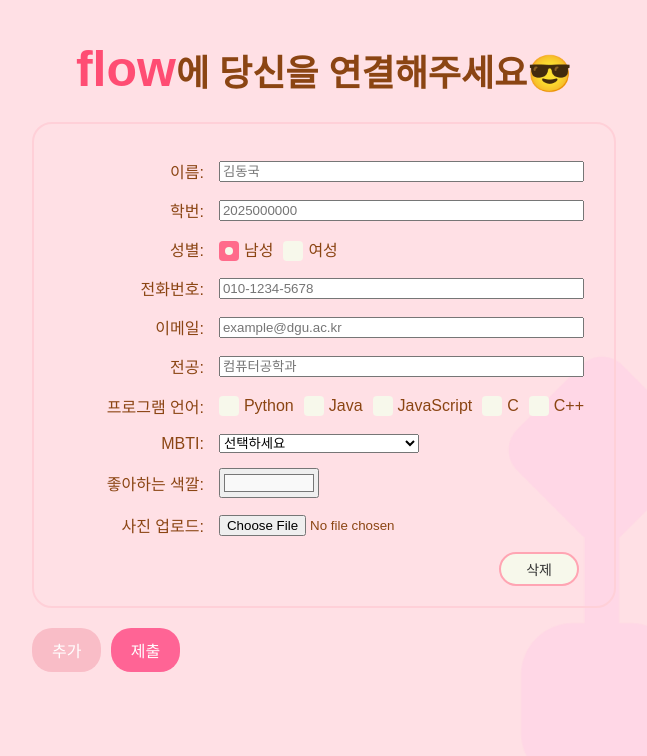
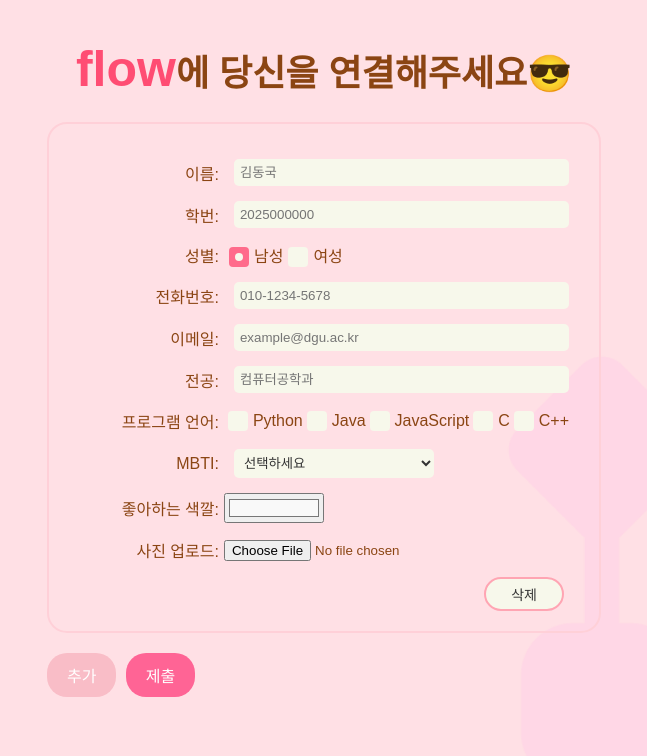
Before and after one commit to gaeunkim33/2025-1-OSSPrac-flow-05, a Flask app: page /input in a window 1280 px wide. Shown: the top 756 px of the page, without its empty margins (316-963 px from the left). Run offline with Flask 3, Linux system fonts and the light colour scheme; some web fonts are replaced.

Commit message:
Fix: input.css

```diff
--- a/Subject3_2/static/input.css
+++ b/Subject3_2/static/input.css
@@ -50,34 +50,43 @@ form {
 
 .person-block p {
     color: #8B4513;
+    display: flex;
+    align-items: center;
+    margin: 15px 0;
 }
 
-.form-row {
-    margin: 15px 0;
-    display: flex;
-    align-items: center;
-}
-
-.label-text {
+.label-text, .label {
     width: 140px;
     text-align: right;
     padding-right: 10px;
     font-size: 16px;
 }
 
-.input-wrapper {
-    width: calc(100% - 160px);
+input[type="text"],
+input[type="email"],
+input[type="tel"],
+select {
+    width: 100%;
+    padding: 6px;
+    margin-left: 10px;
+    flex: 1;
+    background-color: #f7f8eb;
+    color: #333;
+    border: none;
+    box-shadow: none;
+    border-radius: 5px;
+    box-sizing: border-box;
 }
 
-.input-field {
-    width: 100%;
-    padding: 6px;
-    border: none;
-    box-shadow: none;
-    border-radius: 0px;
-    background-color: #f7f8eb;
-    box-sizing: border-box;
-    border-radius: 5px;
+.person-block select[name="mbti[]"] {
+    width: 200px;
+    flex: none;
+}
+
+.person-block input[type="color"] {
+    width: 100px;
+    height: 30px;
+    flex: none;
 }
 
 input[type="radio"],
@@ -114,7 +123,6 @@ input[type="radio"]:checked::after {
     left: 6px;
 }
 
-/* 안쪽 체크 표시(체크박스용) */
 input[type="checkbox"]:checked::after {
     content: '✔';
     color: white;
@@ -124,27 +132,14 @@ input[type="checkbox"]:checked::after {
     left: 4px;
 }
 
-.radio-group {
+.radio-group,
+.checkbox-group {
     display: flex;
     align-items: center;
-}
-
-.radio-group label {
-    margin-right: 20px;
-    display: flex;
-    align-items: center;
-}
-
-.radio-group input[type="radio"] {
-    margin-right: 5px;
-    accent-color: #ff6b8b;
-}
-
-.checkbox-group {
-    display: flex;
     flex-wrap: wrap;
 }
 
+.radio-group label,
 .checkbox-group label {
     margin-right: 15px;
     margin-bottom: 5px;
@@ -152,18 +147,10 @@ input[type="checkbox"]:checked::after {
     align-items: center;
 }
 
-.checkbox-group input[type="checkbox"] {
-    margin-right: 5px;
-    accent-color: #ff6b6b;
-}
-
-
 .button-container {
     text-align: left;
     margin-top: 20px;
-    margin-left: 0;
     margin-bottom: 60px;
-    padding-left: 0px;
 }
 
 button {
@@ -198,44 +185,6 @@ button[type="button"] {
     background-color: #f9bdc7;
 }
 
-
-.person-block p {
-    display: flex;
-    align-items: center;
-    margin: 15px 0;
-}
-
-.person-block input[type="text"],
-.person-block input[type="tel"],
-.person-block input[type="email"],
-.person-block select {
-    margin-left: 10px;
-    flex: 1;
-}
-
-.person-block input[type="color"],
-.person-block input[type="file"],
-.person-block select {
-    margin-left: 10px;
-}
-
-.person-block input[type="radio"],
-.person-block input[type="checkbox"] {
-    margin-left: 10px;
-    margin-right: 5px;
-}
-
-.person-block select[name="mbti[]"] {
-    width: 200px;
-    flex: none;
-}
-
-.person-block input[type="color"] {
-    width: 100px;
-    height: 30px;
-    flex: none;
-}
-
 .person-header {
     display: flex;
     justify-content: space-between;
```
Also changed, not shown: Subject3_2/templates/input.html (line endings or trailing spaces).
